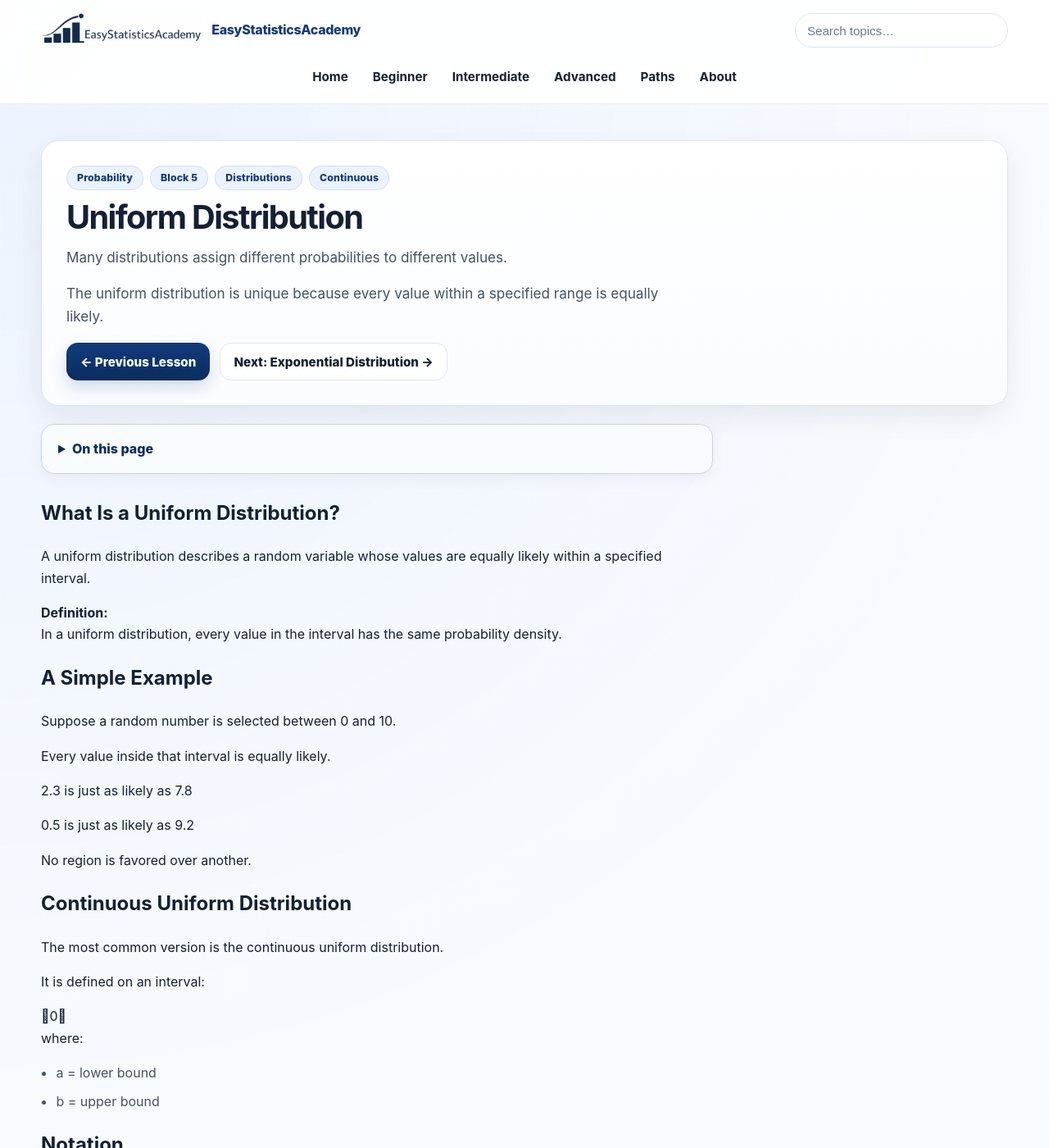
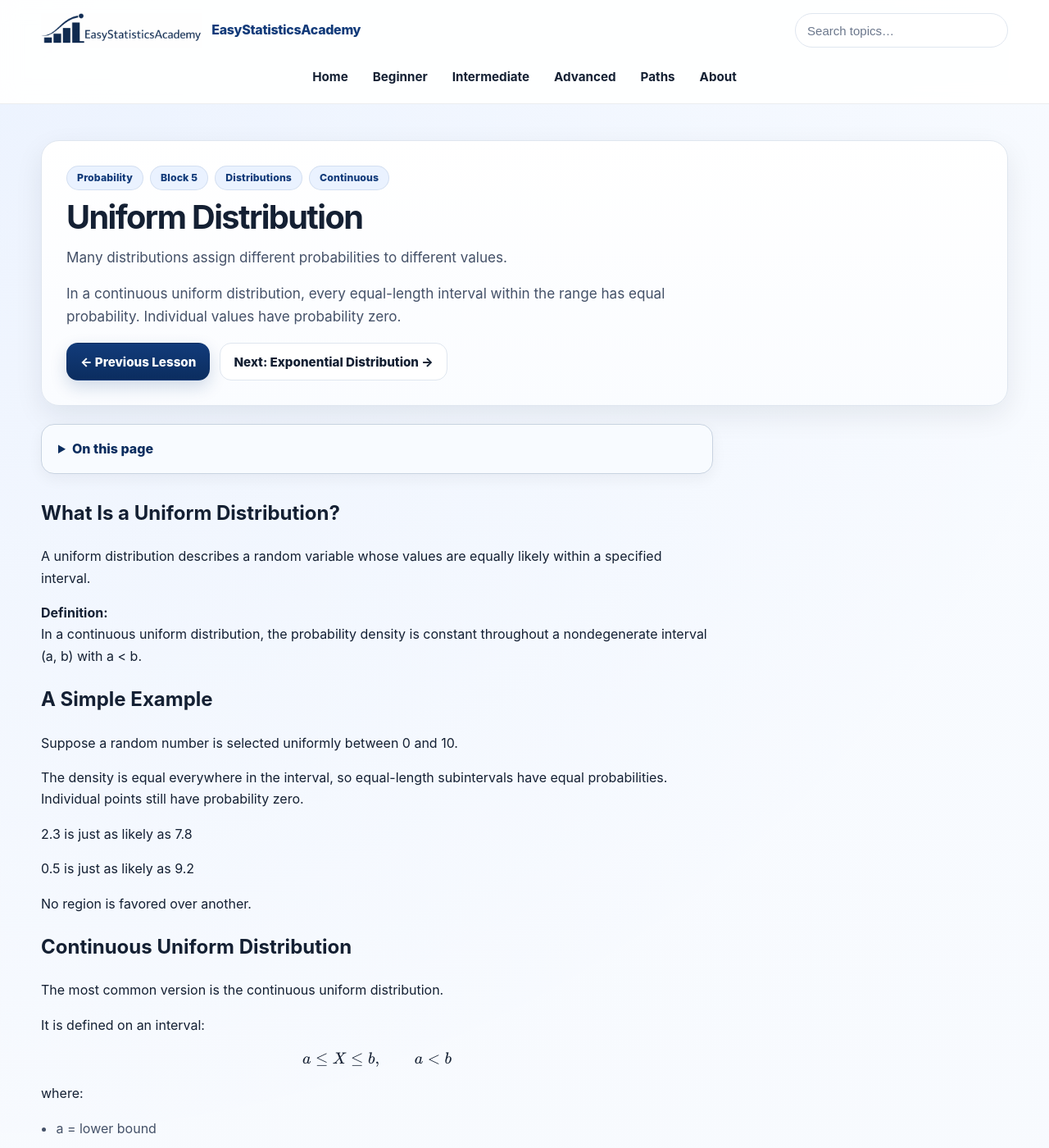
Before and after one commit to ammar-homaida-statistics/easystatisticsacademy, a Jekyll site: the page built from probability/distributions/uniform-distribution/index.md, in a window 1280 px wide and 1400 px high. Shown: the whole window at 82% size. Built offline with Jekyll 4.4.1, drawn with Linux system fonts in a browser that asks for light colours; some of the changed text lies outside the part shown.

Commit message:
Restore and verify 11 continuous-uniform formulas and density assumptions

```diff
--- a/probability/distributions/uniform-distribution/index.md
+++ b/probability/distributions/uniform-distribution/index.md
@@ -46,7 +46,7 @@
     </p>
 
     <p class="lead">
-      The uniform distribution is unique because every value within a specified range is equally likely.
+      In a continuous uniform distribution, every equal-length interval within the range has equal probability. Individual values have probability zero.
     </p>
 
     <div class="hero-actions">
@@ -84,7 +84,7 @@
       <strong>Definition:</strong>
 
       <p>
-        In a uniform distribution, every value in the interval has the same probability density.
+        In a continuous uniform distribution, the probability density is constant throughout a nondegenerate interval (a, b) with a &lt; b.
       </p>
 
     </div>
@@ -92,11 +92,11 @@
     <h2>A Simple Example</h2>
 
     <p>
-      Suppose a random number is selected between 0 and 10.
+      Suppose a random number is selected uniformly between 0 and 10.
     </p>
 
     <p>
-      Every value inside that interval is equally likely.
+      The density is equal everywhere in the interval, so equal-length subintervals have equal probabilities. Individual points still have probability zero.
     </p>
 
     <div class="example-box">
@@ -125,7 +125,11 @@
       It is defined on an interval:
     </p>
 
-    0
+
+    \[
+    a\le X\le b,\qquad a<b
+    \]
+
 
     <p>
       where:
@@ -163,13 +167,21 @@
       The probability density is constant throughout the interval.
     </p>
 
-    1
+
+    \[
+    f_X(x)=\frac{1}{b-a}
+    \]
+
 
     <p>
       for:
     </p>
 
-    2
+
+    \[
+    a\le x\le b
+    \]
+
 
     <p>
       and zero elsewhere.
@@ -178,8 +190,8 @@
     <h2>Why the Density Is Constant</h2>
 
     <p>
-      Since all values are equally likely,
-      the graph of the density is a horizontal line.
+      Since the probability density is constant,
+      its graph is a horizontal line over the interval.
     </p>
 
     <p>
@@ -190,7 +202,11 @@
       Therefore the height must be:
     </p>
 
-    3
+
+    \[
+    \text{density height}=\frac{1}{b-a}
+    \]
+
 
     <h2>The Shape</h2>
 
@@ -229,7 +245,11 @@
       Therefore:
     </p>
 
-    4
+
+    \[
+    P(c\le X\le d)=\frac{d-c}{b-a},\quad a\le c\le d\le b
+    \]
+
 
     <p>
       whenever c and d lie inside the interval.
@@ -265,7 +285,11 @@
       Using the interval-length rule:
     </p>
 
-    5
+
+    \[
+    P(2\le X\le5)=\frac{5-2}{10-0}=0.30
+    \]
+
 
     <p>
       The probability equals 0.3.
```
Also changed, not shown: other parts of probability/distributions/uniform-distribution/index.md (+25 -5 lines).
